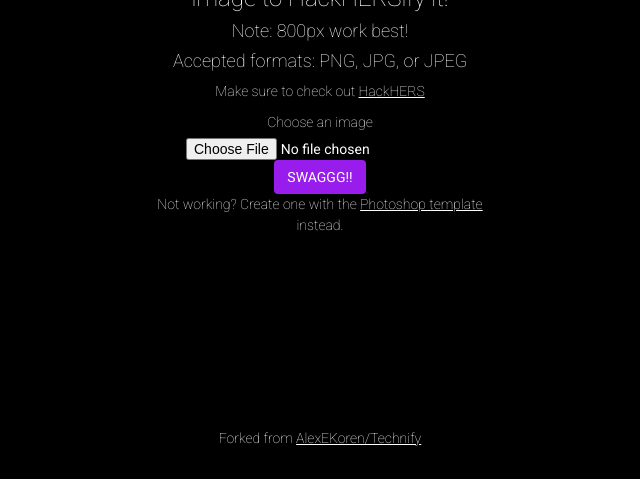
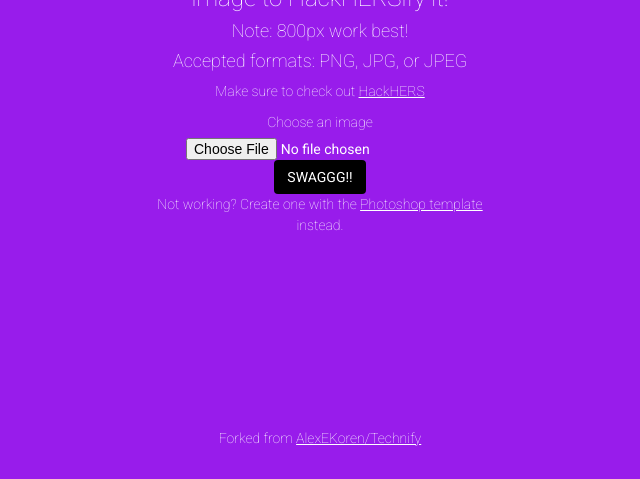
Before and after one commit to ruhackhers/hackhers-2017-filter, a Flask app: page / in a window 1280 px wide. Shown: the part 321-800 px from the top of the page, without its empty margins (320-960 px from the left). Run offline with Flask 2, Linux system fonts and the light colour scheme; some libraries are stand-ins or nearby versions.

Commit message:
Update index.html

```diff
--- a/templates/index.html
+++ b/templates/index.html
@@ -59,7 +59,7 @@
         font-size: 16px;
       }
     body {
-    background-color: black;
+    background-color: #981CEB;
     font-family: "Roboto", sans-serif;
     line-height: 1.5em;
     color: #232323;
@@ -85,7 +85,7 @@
         margin-top: 10px;
     }
     .btn {
-        background-color: #981CEB;
+        background-color: black;
     }
     a {
         color: inherit;
```
